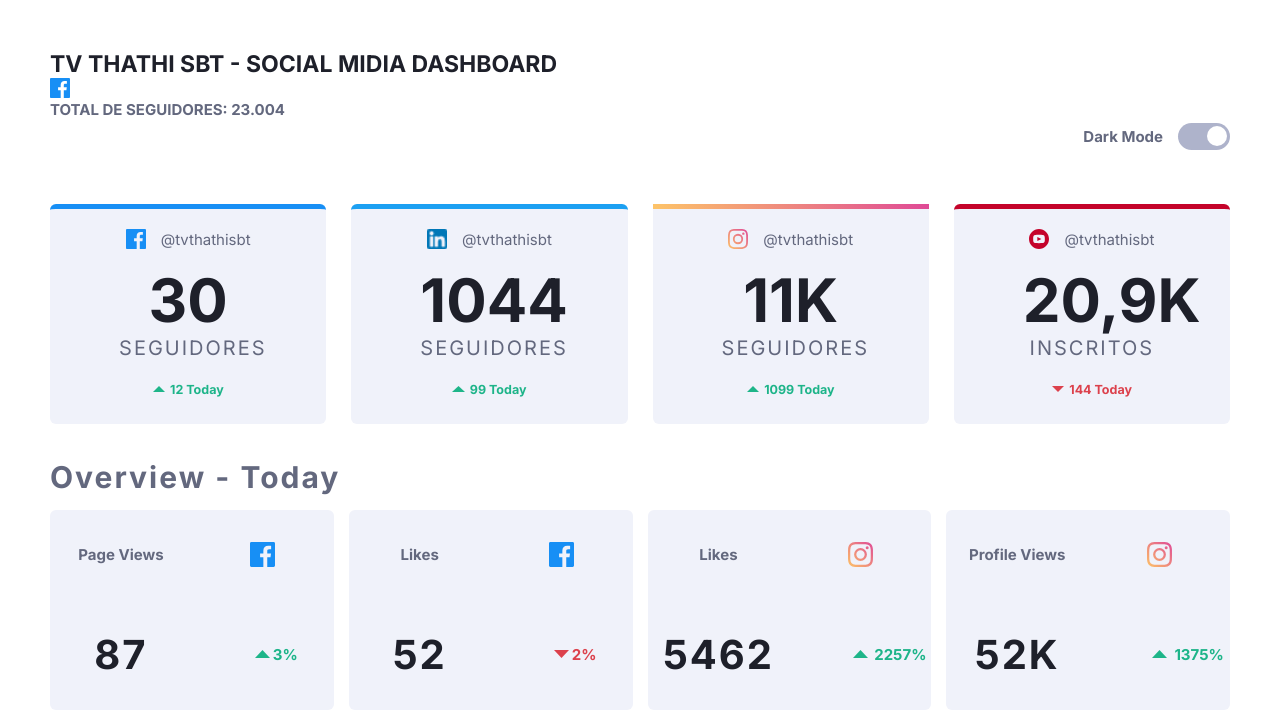
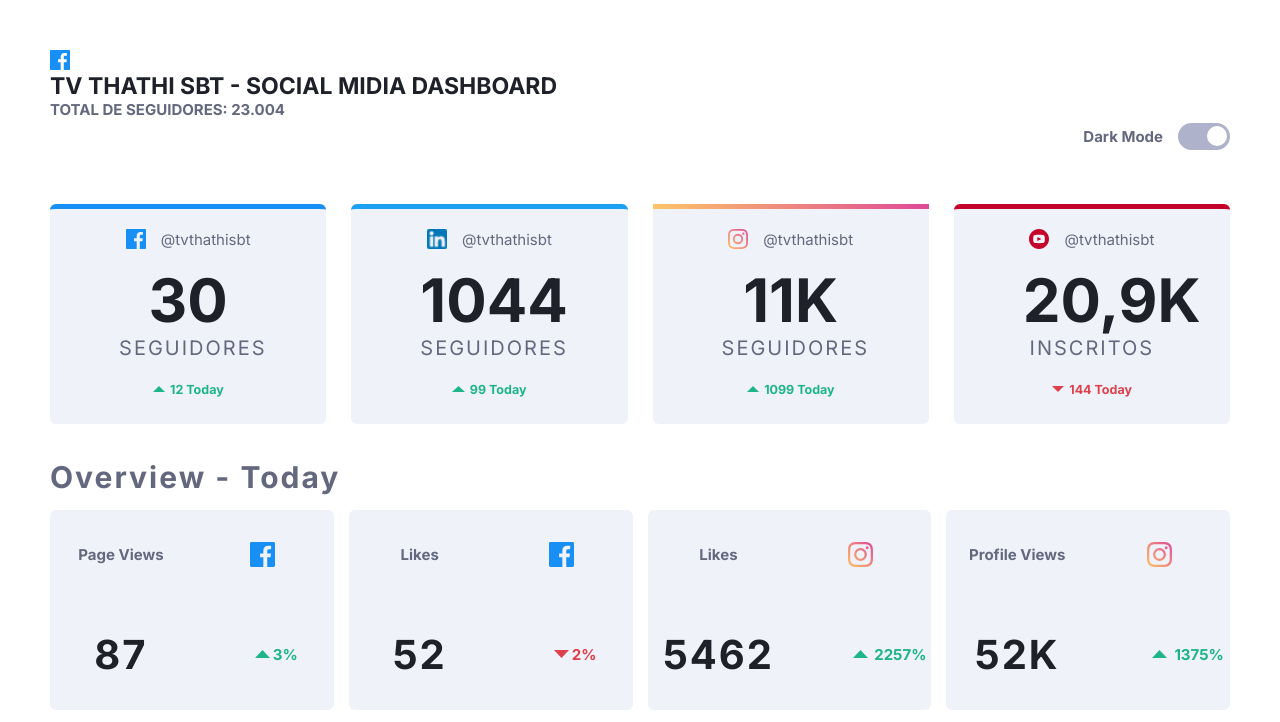
Before and after one commit to tvthathisbt/Social-Media-Dashboard, a plain HTML site: page index.html in a window 1280 px wide. Shown: the top 722 px of the page. Drawn offline with Linux system fonts and the light colour scheme.

Commit message:
index.html

```diff
--- a/index.html
+++ b/index.html
@@ -15,7 +15,7 @@
   </head>
   <body>
     <header>
-      <h1 class="title">TV THATHI SBT - SOCIAL MIDIA DASHBOARD</h1><img src="images/icon-facebook.svg">
+      <img src="images/icon-facebook.svg"><h1 class="title">TV THATHI SBT - SOCIAL MIDIA DASHBOARD</h1>
       <h3 class="text">TOTAL DE SEGUIDORES: 23.004</h3>
     </header>
     <main>
```
